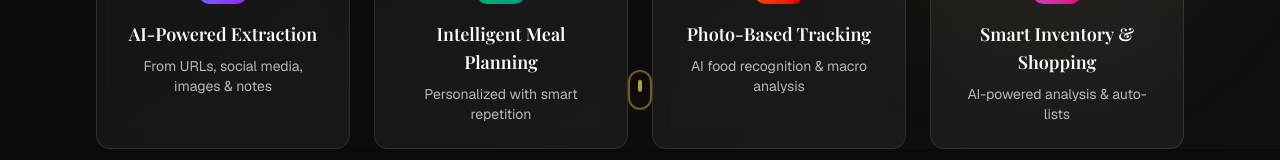
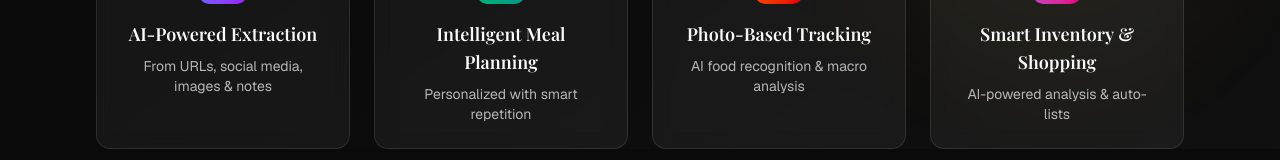
Before and after one commit to shilpashreejr/recipe-vault, a Next.js app: page / in a window 1280 px wide. Shown: the part 757-917 px from the top of the page. Built offline with nearby package versions, Linux system fonts and the light colour scheme.

Commit message:
Remove scroll indicator from hero section on homepage

```diff
--- a/src/app/page.tsx
+++ b/src/app/page.tsx
@@ -94,13 +94,6 @@ export default function Home() {
                 <p className="text-foreground/70 text-sm">AI-powered analysis & auto-lists</p>
               </Link>
             </div>
-          </div>
-        </div>
-
-        {/* Scroll Indicator */}
-        <div className="absolute bottom-8 left-1/2 transform -translate-x-1/2 animate-bounce">
-          <div className="w-6 h-10 border-2 border-primary/50 rounded-full flex justify-center">
-            <div className="w-1 h-3 bg-primary rounded-full mt-2 animate-pulse"></div>
           </div>
         </div>
       </section>
```
